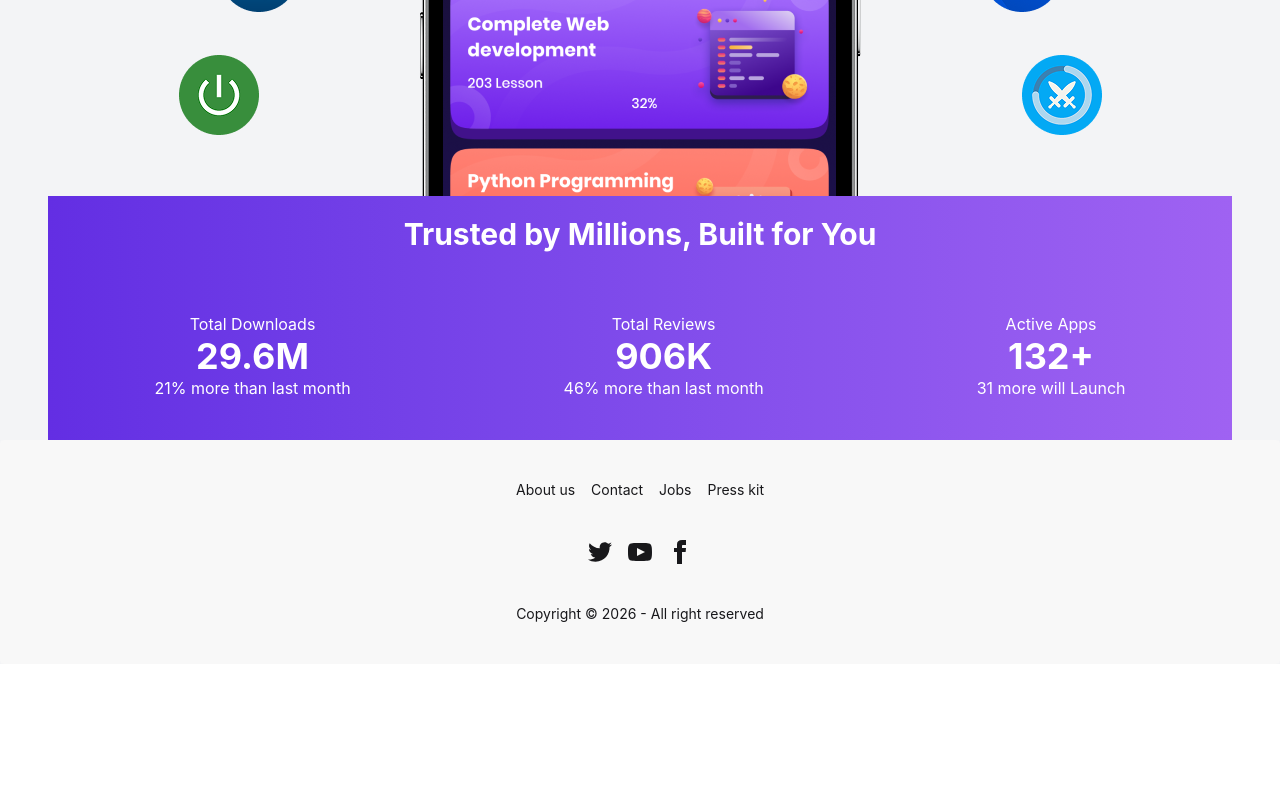
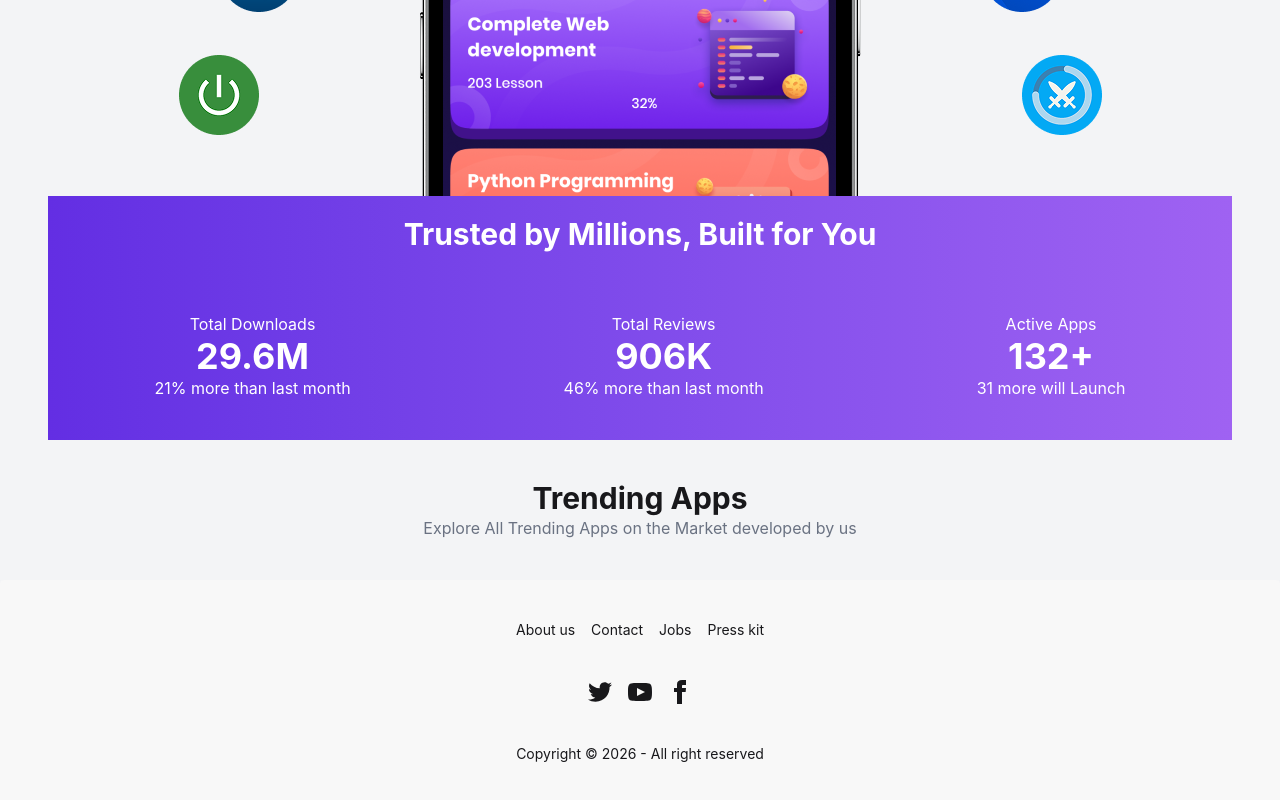
Before and after one commit to mahmudulhaque13/hero.io, a React (Vite) app: page / in a window 1280 px wide. Shown: the part 935-1735 px from the top of the page. Before the commit the page ends 1599 px from the top, so only its background shows below. Built offline with nearby package versions, Linux system fonts and the light colour scheme.

Commit message:
added trending apps section

```diff
--- a/src/Pages/Home.jsx
+++ b/src/Pages/Home.jsx
@@ -5,6 +5,14 @@ const Home = () => {
   return (
     <div>
       <Banner></Banner>
+      <div className="my-10">
+        <div className="my-10">
+          <h1 className="text-center font-bold text-3xl">Trending Apps</h1>
+          <p className="text-center text-gray-500">
+            Explore All Trending Apps on the Market developed by us
+          </p>
+        </div>
+      </div>
     </div>
   );
 };
```
